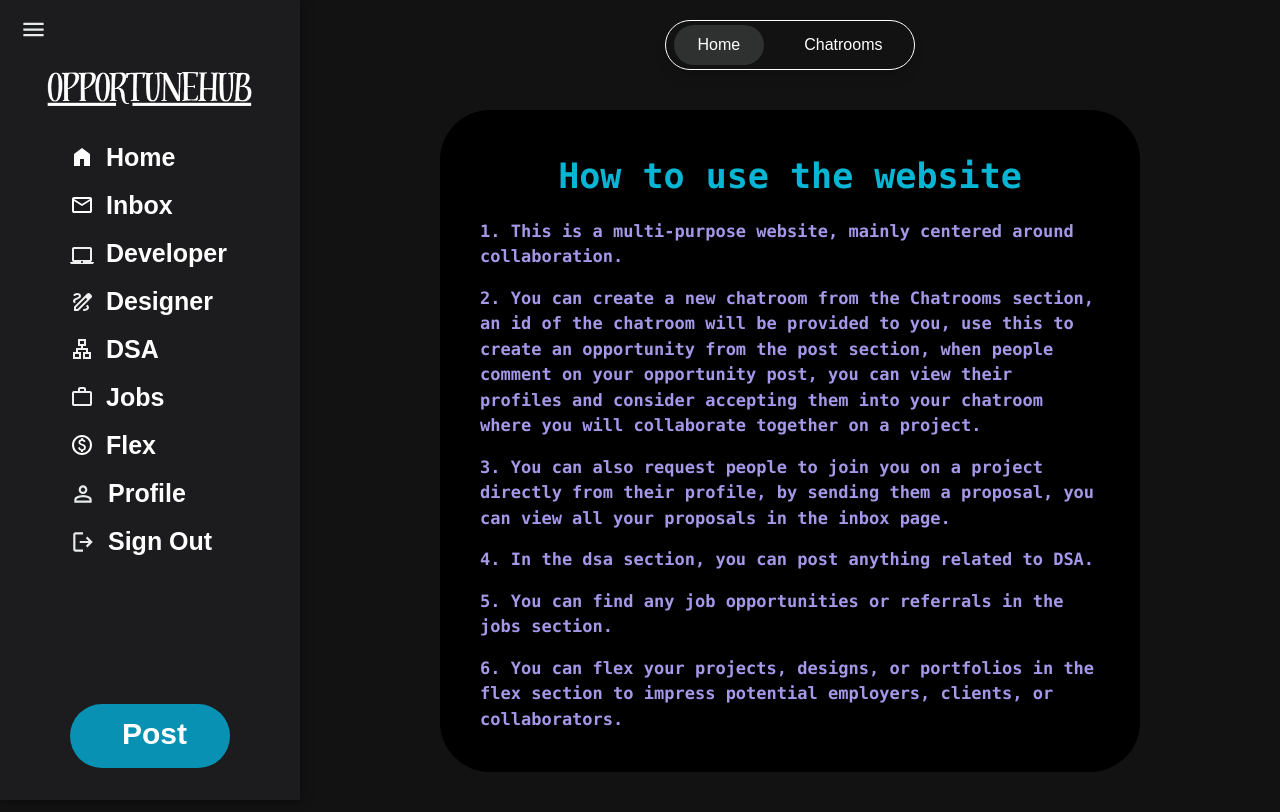
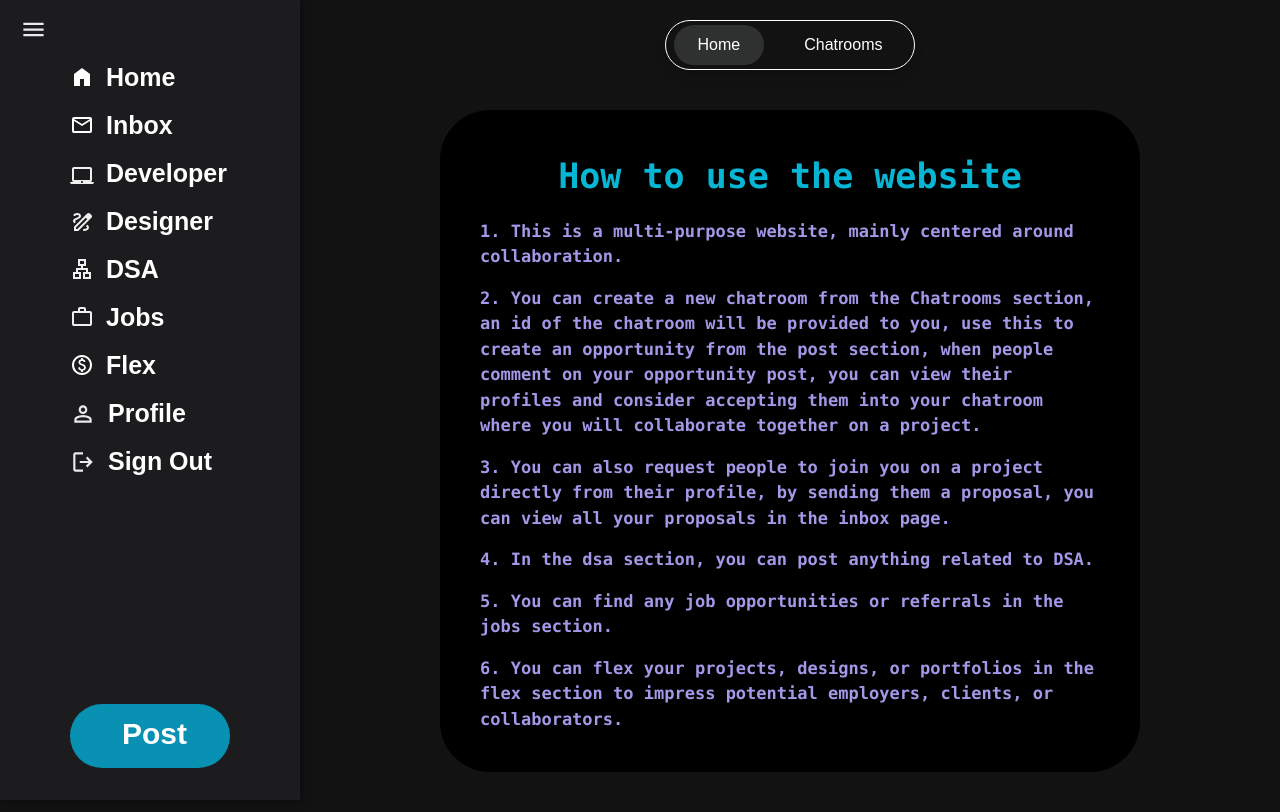
Before and after one commit to Shivam583-hue/Skill-Barter-Platform, a React (Vite) app in the folder frontend/: page / in a window 1280 px wide. Built offline with nearby package versions, Linux system fonts and the light colour scheme; no server answers; sample sign-in values are in the browser's storage.

Commit message:
Update SideBar1.tsx

```diff
--- a/frontend/src/Pages/Home/SideBar.tsx
+++ b/frontend/src/Pages/Home/SideBar.tsx
@@ -176,7 +176,7 @@ const SideBar = () => {
                 <path d="M120-240v-80h720v80H120Zm0-200v-80h720v80H120Zm0-200v-80h720v80H120Z" />
               </svg>
             </motion.button>
-            <img src={logo} alt="logo" className="w-3/4 pt-5 mx-auto" />
+
           </div>
           <div className="flex flex-col items-center">
             <motion.button
```
